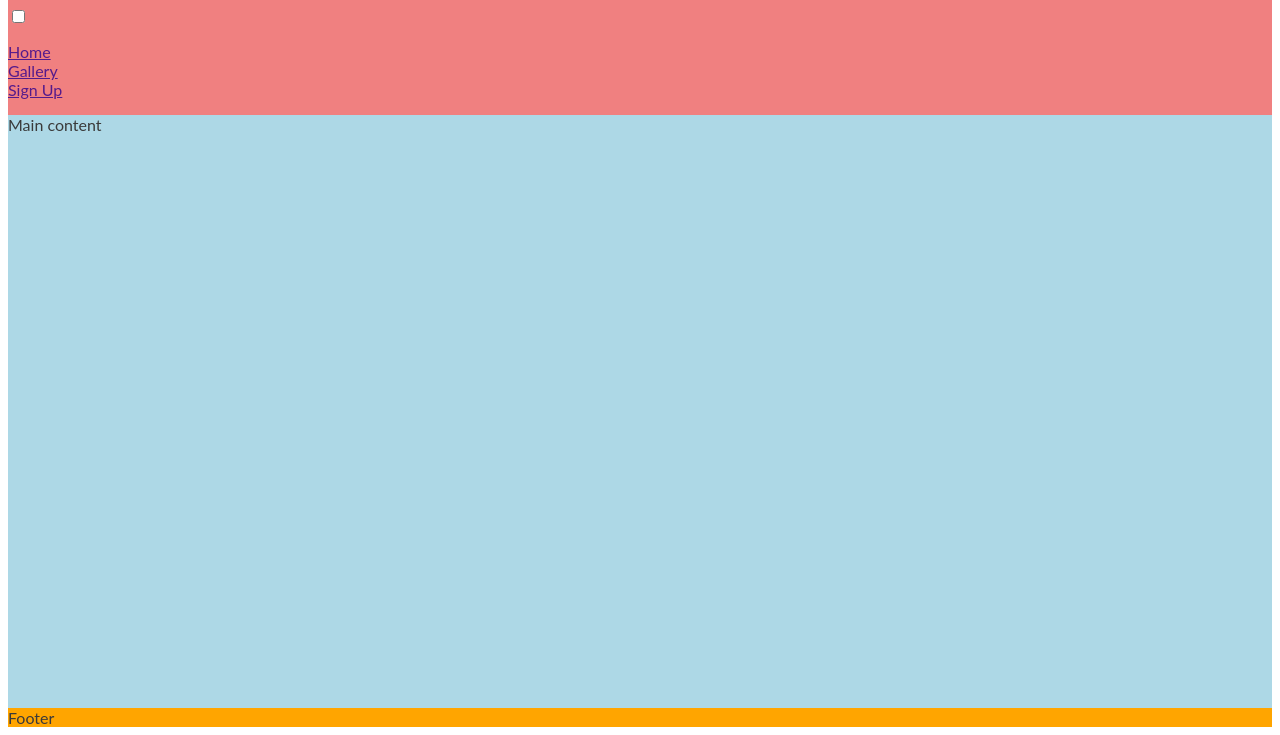
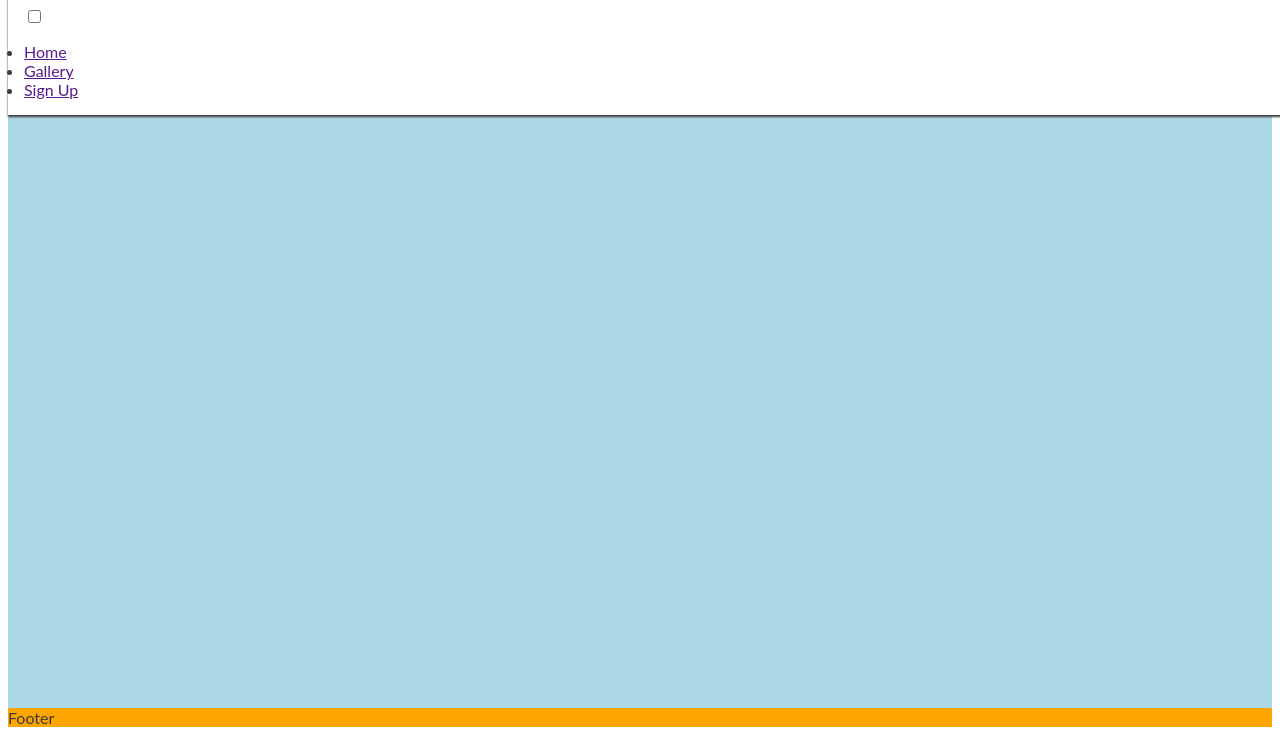
Before and after one commit to Cosh66/love-running, a plain HTML site: page index.html in a window 1280 px wide. Shown: the part 81-816 px from the top of the page. Drawn offline with Linux system fonts and the light colour scheme.

Commit message:
Make header fix and changed background color

```diff
--- a/assets/style.css
+++ b/assets/style.css
@@ -53,7 +53,13 @@ body {
 }
 
 header {
-Header
+    background-color: #ffffff;
+    padding: 0 1rem;
+    position: fixed;
+    z-index: 99;
+    width: 100%;
+    box-shadow: 0 2px 2px #3a3a3a;
+
 }
 
 main {
```
